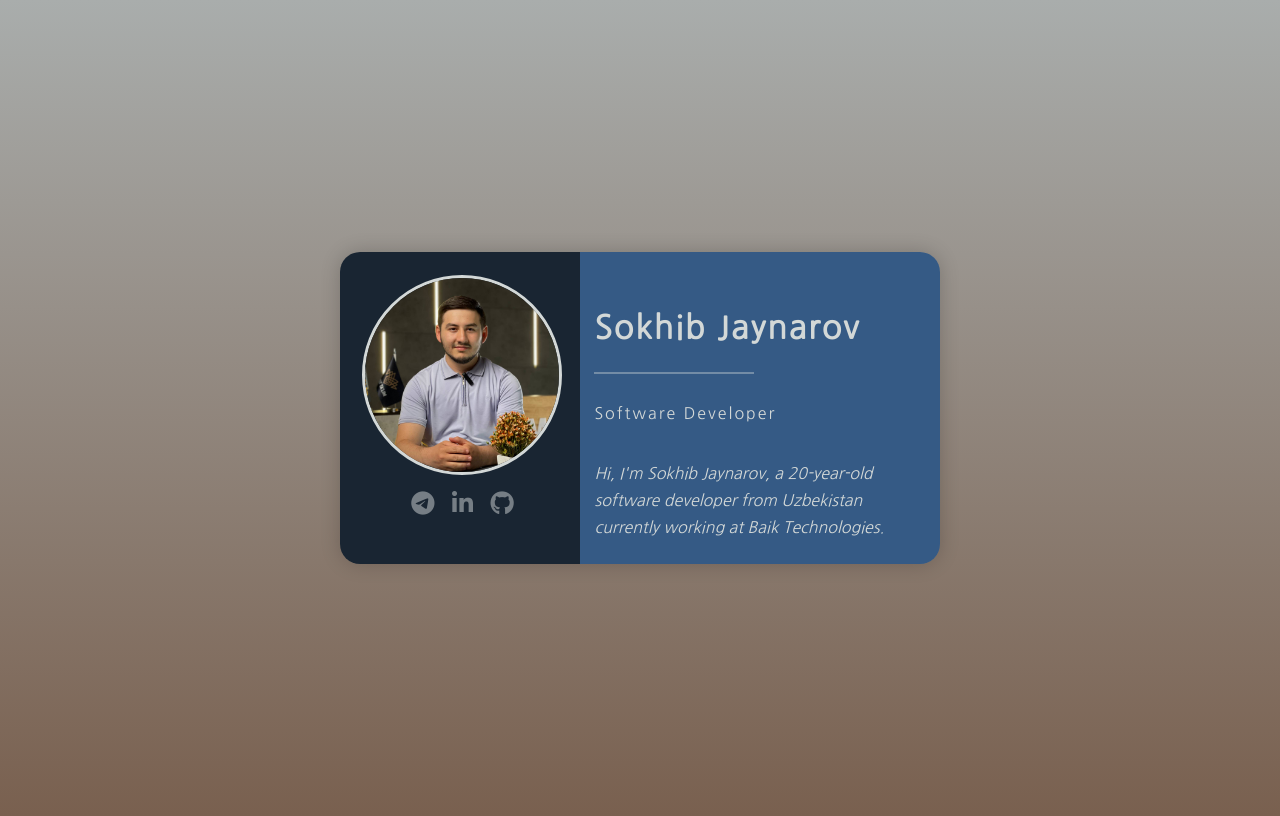
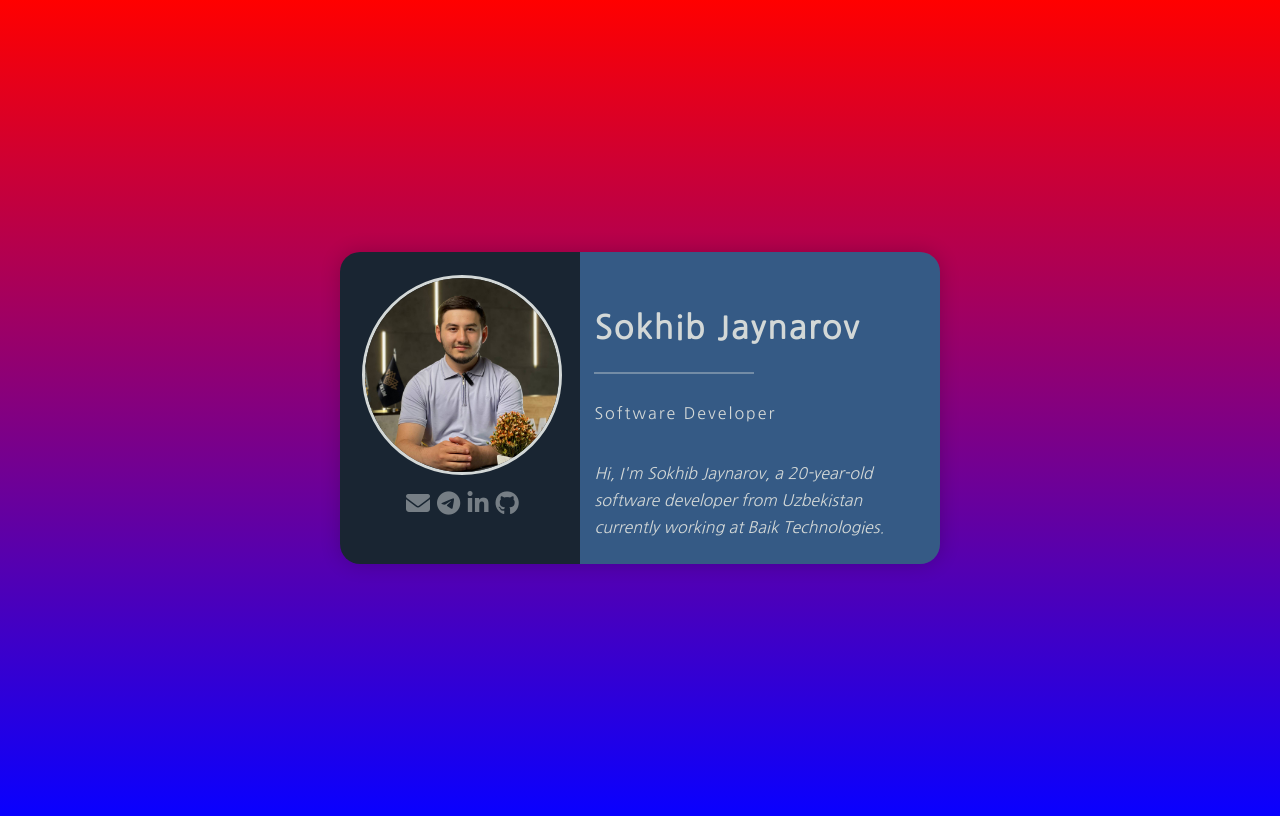
Before and after one commit to sokhibjaynarov/business-card, a plain HTML site: page index.html in a window 1280 px wide. Drawn offline with Linux system fonts and the light colour scheme.

Commit message:
email added and bg color changed

```diff
--- a/index.html
+++ b/index.html
@@ -26,6 +26,9 @@
 
                     <!--Social Media Links-->
                     <ul class="social-list">
+                        <li class="social-icon"><a class="social-link" href="mailto: sokhibjaynarov@gmail.com" aria-label="facebook">
+                            <i class="fa fa-envelope"></i>
+                        </a></li>
                         <li class="social-icon"><a class="social-link" href="https://t.me/Jaynarov_Sohib" aria-label="facebook">
                             <i class="fa fa-telegram"></i>
                         </a></li>
--- a/style.css
+++ b/style.css
@@ -18,7 +18,7 @@ body {
     min-height: 100vh;
     display: grid;
     place-items: center;
-    background: linear-gradient(var(--clr-edward), var(--clr-roman-coffee));
+    background: linear-gradient(#ff0000, #0900ff);;
     background-position: center;
     background-size: cover;
     perspective: 500px;
```
